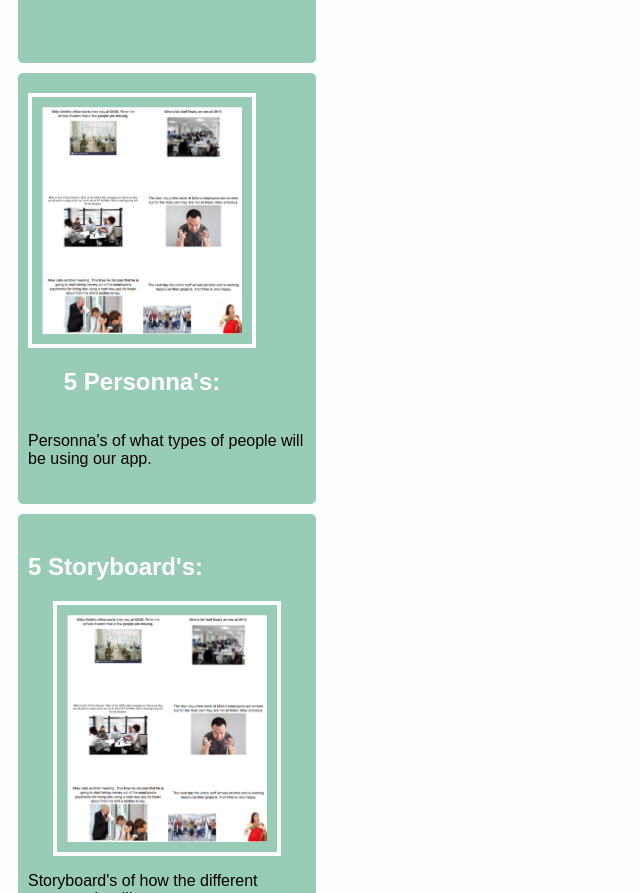
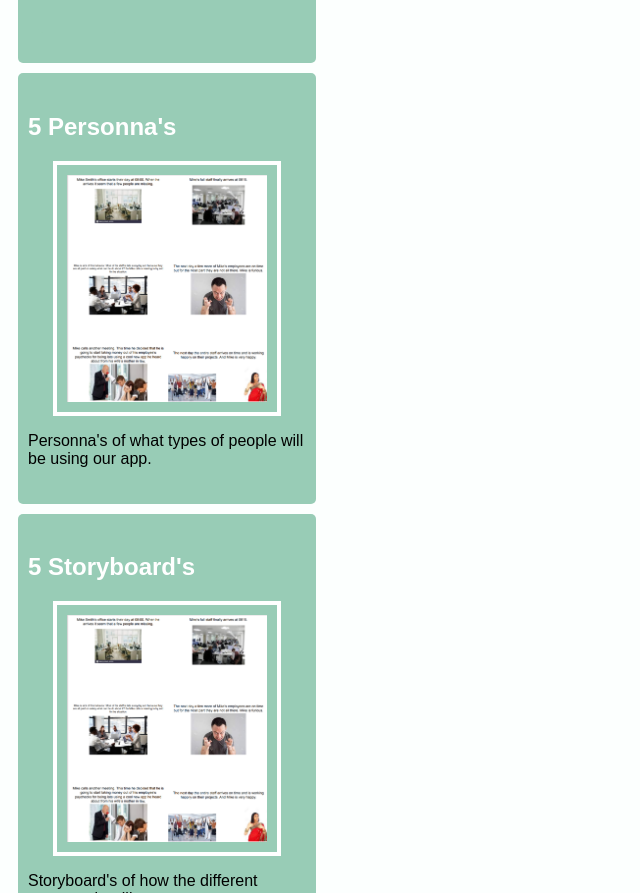
Before and after one commit to alexamico1255/alexamico1255.github.io, a plain HTML site: page index.html in a window 1280 px wide. Shown: the part 1196-2089 px from the top of the page, without its empty margins (0-640 px from the left). Drawn offline with Linux system fonts and the light colour scheme.

Commit message:
Add files via upload

```diff
--- a/index.html
+++ b/index.html
@@ -34,11 +34,14 @@
 
                 <!--Personna Assignment-->
                 <section class="assignment">
-                         <a href="files/combinepdf (1).pdf"><img src="images/Storyboard.png">
-                         <h2>5 Personna's:</h2>
+                         <a href="files/combinepdf (1).pdf">
+                         <h2>5 Personna's</h2>
                          </a>
                                  <a href="files/combinepdf (1).pdf"></a>
-                                <p>     Personna's of what types of people will be using our app.</p>
+                                        <img src="images/Storyboard.png">
+                                 <p>
+                                        Personna's of what types of people will be using our app.
+                                 </p>
 
                          </section>
                  </section>
@@ -46,7 +49,7 @@
                  <!--Storyboard Assignment-->
                  <section class="assignment">
                          <a href="files/190group_merged.pdf">
-                         <h2>5 Storyboard's:</h2>
+                                 <h2>5 Storyboard's</h2>
                                  <a href="files/190group_merged.pdf"></a>
                                  <img src="images/Storyboard.png">
                                  </a>
```
Lines whose indentation alone changed are shown as unchanged.
